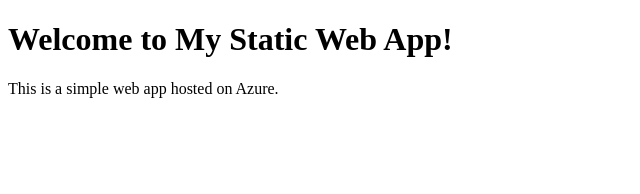
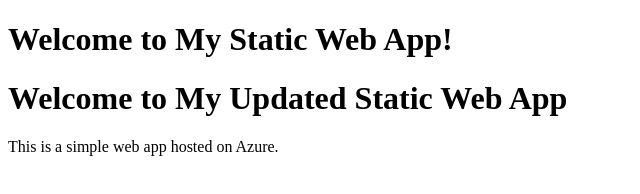
Before and after one commit to shivareddysama/my-static-web-app, a plain HTML site: page index.html in a window 1280 px wide. Shown: the whole page, without its empty margins (0-640 px from the left). Drawn offline with Linux system fonts and the light colour scheme.

Commit message:
Update index.html

```diff
--- a/index.html
+++ b/index.html
@@ -7,6 +7,8 @@
 </head>
 <body>
     <h1>Welcome to My Static Web App!</h1>
+    <h1>Welcome to My Updated Static Web App</h1>
+
     <p>This is a simple web app hosted on Azure.</p>
 </body>
 </html>
```
